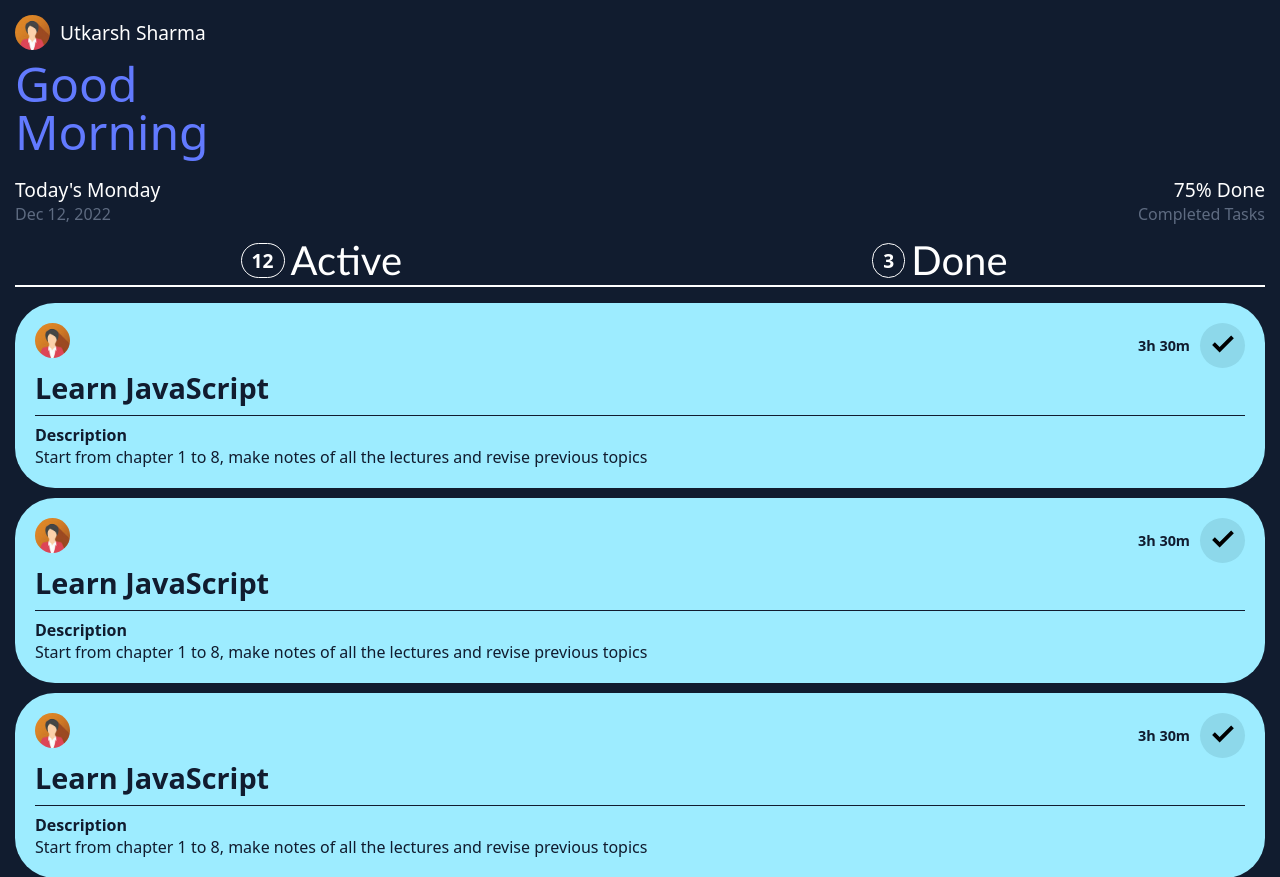
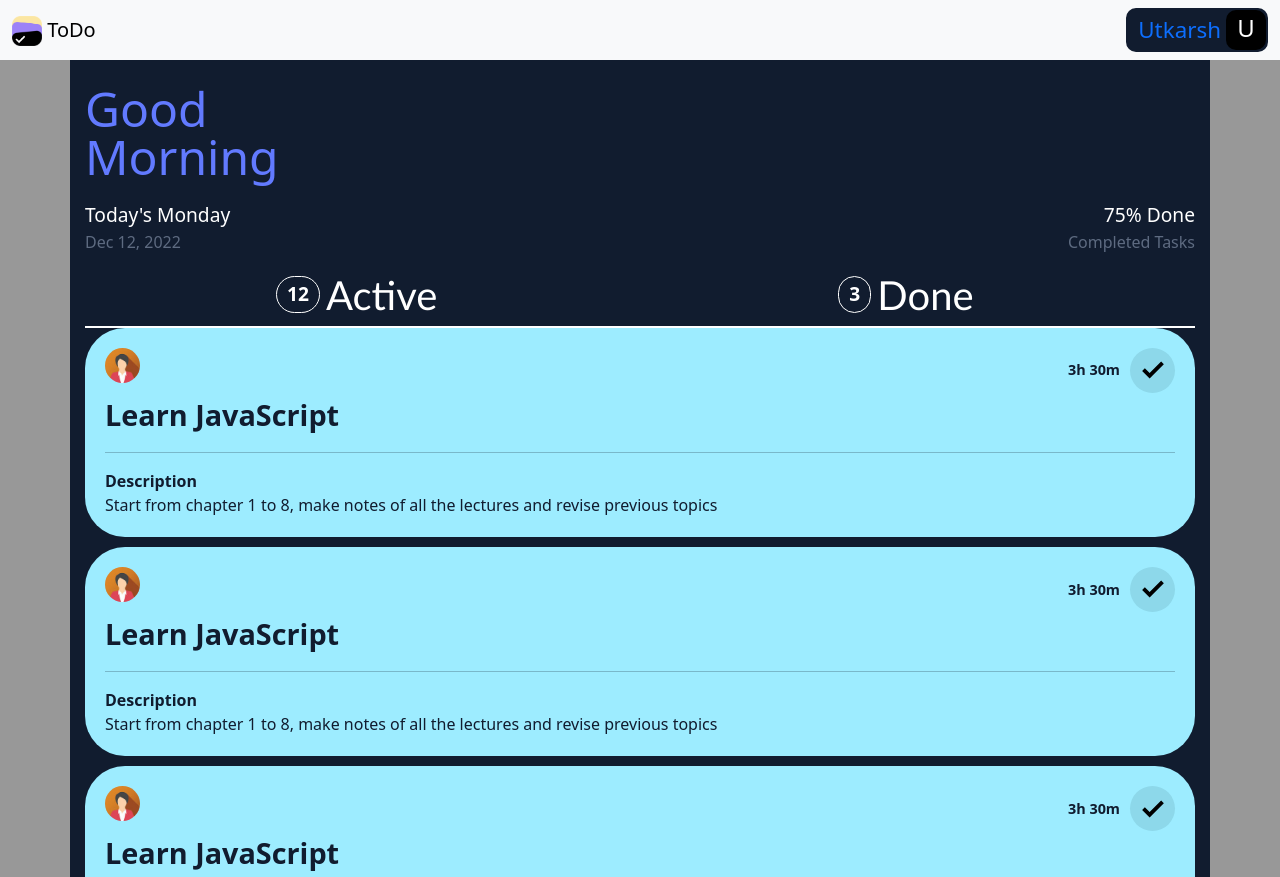
Before and after one commit to utkarshofficial/TickTask, a plain HTML site: page modules/todo/todo.html in a window 1280 px wide. Shown: the top 877 px of the page. Drawn offline with Linux system fonts and the light colour scheme.

Commit message:
navbar ui added

```diff
--- /dev/null
+++ b/modules/todo/navbar.css
@@ -0,0 +1,26 @@
+.navbarBootstrap{
+    color: white!important;
+}
+.navbarBootstrap a{
+    text-decoration: none;
+}
+.profile-nav{
+    display: flex;
+    align-items: center;
+    gap: 5px;
+    background-color: #111c2f;
+    padding-left: 10px;
+    border: 2px solid #111c2f;
+    border-radius: 10px;
+}
+#profileName{
+    font-size: 1.4em;
+}
+.profile-icon{
+    background-color: #000000;
+    height: 40px;
+    width: 40px;
+    border-radius: 10px;
+    text-align: center;
+    font-size: 1.5em;
+}
--- a/modules/todo/todo.html
+++ b/modules/todo/todo.html
@@ -4,14 +4,34 @@
     <meta charset="UTF-8" />
     <meta name="viewport" content="width=device-width, initial-scale=1.0" />
     <title>ToDo</title>
+    <link rel="stylesheet" href="../bootstrap/bootstrap.css">
     <link rel="stylesheet" href="todo.css" />
+    <link rel="stylesheet" href="navbar.css">
   </head>
   <body>
+    <div class="navbarBootstrap">
+      <nav class="navbar bg-light">
+        <div class="container-fluid">
+          <a class="navbar-brand" href="#">
+            <img src="../img/todo-logo-cutout.png" alt="Logo" width="30" height="30" class="d-inline-block align-text-top">
+            ToDo
+          </a>
+          <a href="">
+            <div class="profile-nav">
+              <p id="profileName" class="text-primary">Utkarsh</p>
+              <div class="profile-icon">
+                <p id="profileLetter" class="text-white">U</p>
+              </div>
+            </div>
+          </a>
+        </div>
+      </nav>
+    </div>
     <div class="container">
-      <div class="profile z-idx2 bg-dark">
+      <!-- <div class="profile z-idx2">
         <img class="avatar" src="img/prof.jpg" alt="" />
         <p>Utkarsh Sharma</p>
-      </div>
+      </div> -->
       <div class="wish">
         <h1 id="wish">
           <span>Good</span>
@@ -19,7 +39,7 @@
         </h1>
       </div>
       <div class="stickContainer">
-        <div class="dateAndRatio z-idx2 bg-dark">
+        <div class="dateAndRatio z-idx2">
           <div class="date">
             <p class="headingText">Today's <span id="day">Monday</span></p>
             <p class="smallText" id="date">Dec 12, 2022</p>
@@ -31,7 +51,7 @@
             <p class="smallText">Completed Tasks</p>
           </div>
         </div>
-        <div class="tabs z-idx2 bg-dark">
+        <div class="tabs z-idx2">
           <div class="tabBtn">
             <span id="activeCount">12</span>
             <button id="activeTabBtn">Active</button>
@@ -62,8 +82,8 @@
               <div class="taskDescription">
                 <p class="desTitle">Description</p>
                 <p class="description">
-                  Start from chapter 1 to 8, make notes of all the lectures
-                  and revise previous topics
+                  Start from chapter 1 to 8, make notes of all the lectures and
+                  revise previous topics
                 </p>
               </div>
             </div>
@@ -86,8 +106,8 @@
               <div class="taskDescription">
                 <p class="desTitle">Description</p>
                 <p class="description">
-                  Start from chapter 1 to 8, make notes of all the lectures
-                  and revise previous topics
+                  Start from chapter 1 to 8, make notes of all the lectures and
+                  revise previous topics
                 </p>
               </div>
             </div>
@@ -110,8 +130,8 @@
               <div class="taskDescription">
                 <p class="desTitle">Description</p>
                 <p class="description">
-                  Start from chapter 1 to 8, make notes of all the lectures
-                  and revise previous topics
+                  Start from chapter 1 to 8, make notes of all the lectures and
+                  revise previous topics
                 </p>
               </div>
             </div>
@@ -134,8 +154,8 @@
               <div class="taskDescription">
                 <p class="desTitle">Description</p>
                 <p class="description">
-                  Start from chapter 1 to 8, make notes of all the lectures
-                  and revise previous topics
+                  Start from chapter 1 to 8, make notes of all the lectures and
+                  revise previous topics
                 </p>
               </div>
             </div>
@@ -158,8 +178,8 @@
               <div class="taskDescription">
                 <p class="desTitle">Description</p>
                 <p class="description">
-                  Start from chapter 1 to 8, make notes of all the lectures
-                  and revise previous topics
+                  Start from chapter 1 to 8, make notes of all the lectures and
+                  revise previous topics
                 </p>
               </div>
             </div>
@@ -170,5 +190,6 @@
         </button>
       </div>
     </div>
+    <script src="../bootstrap/bootstrap.js"></script>
   </body>
 </html>
```
Also changed, not shown: modules/img/todo-logo-cutout.png (added).
